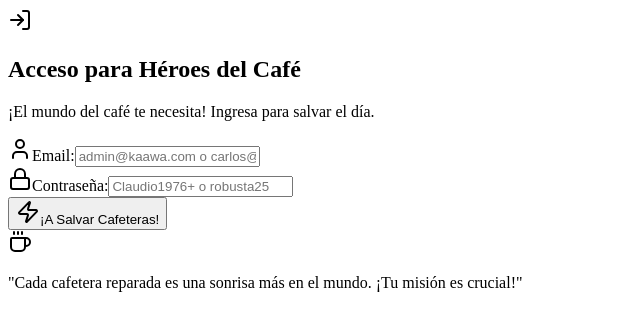
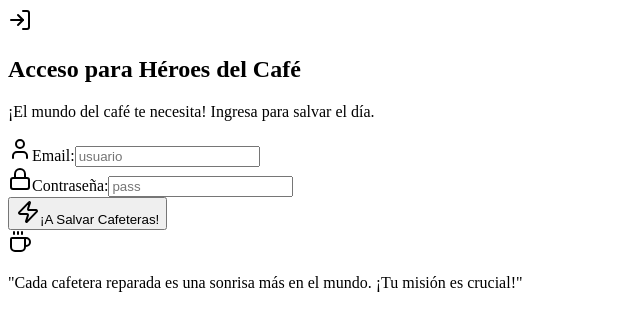
Before and after one commit to flakito19fpm/ss2, a React (Create React App) app in the folder src/: page /login-tecnico in a window 1280 px wide. Shown: the top 330 px of the page, without its empty margins (0-640 px from the left). Built offline with nearby package versions, Linux system fonts and the light colour scheme; the HTML template or start-up script is replaced by a standard one.

Commit message:
TechnicianLogin.js

```diff
--- a/src/components/TechnicianLogin.js
+++ b/src/components/TechnicianLogin.js
@@ -107,7 +107,7 @@ const TechnicianLogin = () => {
               value={email}
               onChange={(e) => setEmail(e.target.value)}
               className={inputClasses}
-              placeholder="admin@kaawa.com o carlos@kaawa.com" // Placeholder con ejemplos
+              placeholder="usuario" // Placeholder con ejemplos
               required
             />
           </div>
@@ -124,7 +124,7 @@ const TechnicianLogin = () => {
               value={password}
               onChange={(e) => setPassword(e.target.value)}
               className={inputClasses}
-              placeholder="Claudio1976+ o robusta25" // Placeholder con ejemplos
+              placeholder="pass" // Placeholder con ejemplos
               required
             />
           </div>
```
